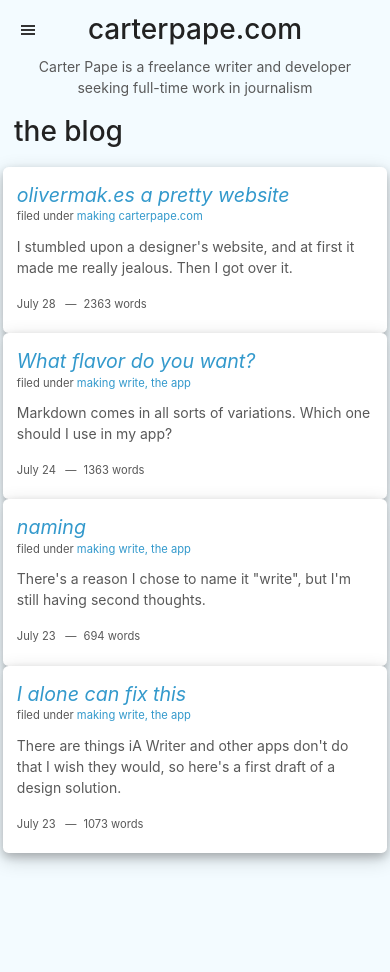
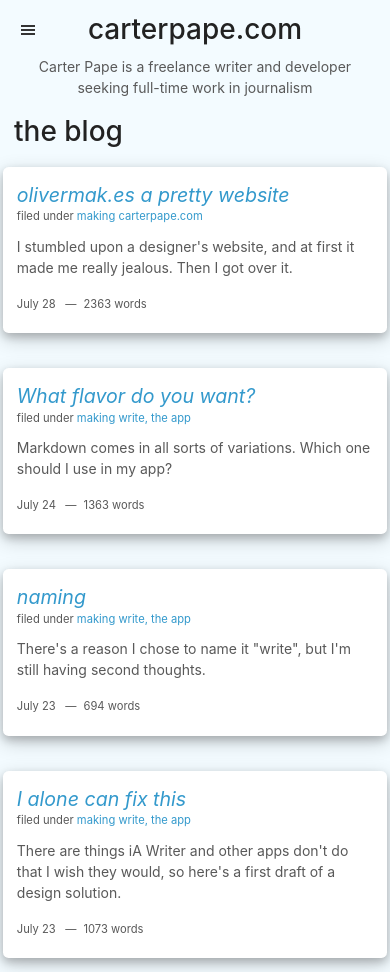
Before and after one commit to CarterPape/CarterPape.github.io, a Jekyll site: the page built from the-blog/index.md, in a window 390 px wide. Built offline with Jekyll 4.4.1, drawn with Linux system fonts in a browser that asks for light colours; before the commit the page ends 900 px from its top, so only the background shows below that.

Commit message:
more mobile optimizations

```diff
--- a/_sass/_media.scss
+++ b/_sass/_media.scss
@@ -47,7 +47,9 @@
         }
     }
     section .card {
-        margin: 0 -.8em;
+        margin-left: -.8em;
+        margin-right: -.8em;
+        margin-bottom: 2.5em;
         padding: 1.3em 1em;
         figure {
             margin-left: 1em;
--- a/_sass/parts/_post-list.scss
+++ b/_sass/parts/_post-list.scss
@@ -30,9 +30,6 @@
     &:first-of-type {
         margin-top: 1.4em;
     }
-    &:last-of-type {
-        margin-bottom: 0;
-    }
 }
 
 hr.post-separator {
--- a/_sass/parts/_post-page.scss
+++ b/_sass/parts/_post-page.scss
@@ -4,6 +4,9 @@
     margin-bottom: 1.4em;
     box-shadow: 0 4px 8px 0 rgba(0, 0, 0, 0.2), 0 6px 20px 0 rgba(0, 0, 0, 0.19);
     border-radius: .4em;
+    &:last-of-type {
+        margin-bottom: 0;
+    }
 }
 
 header.title-nav {
```
